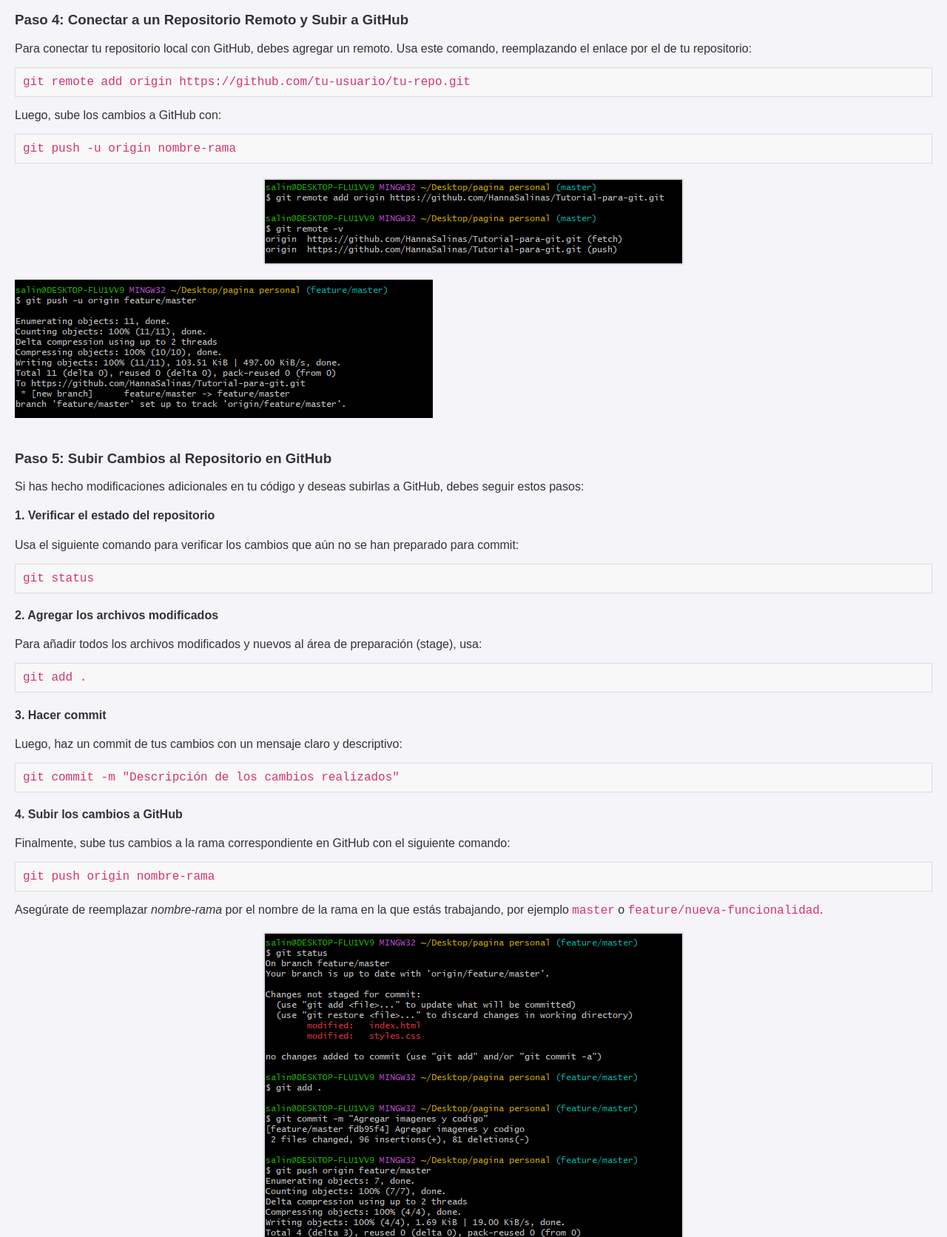
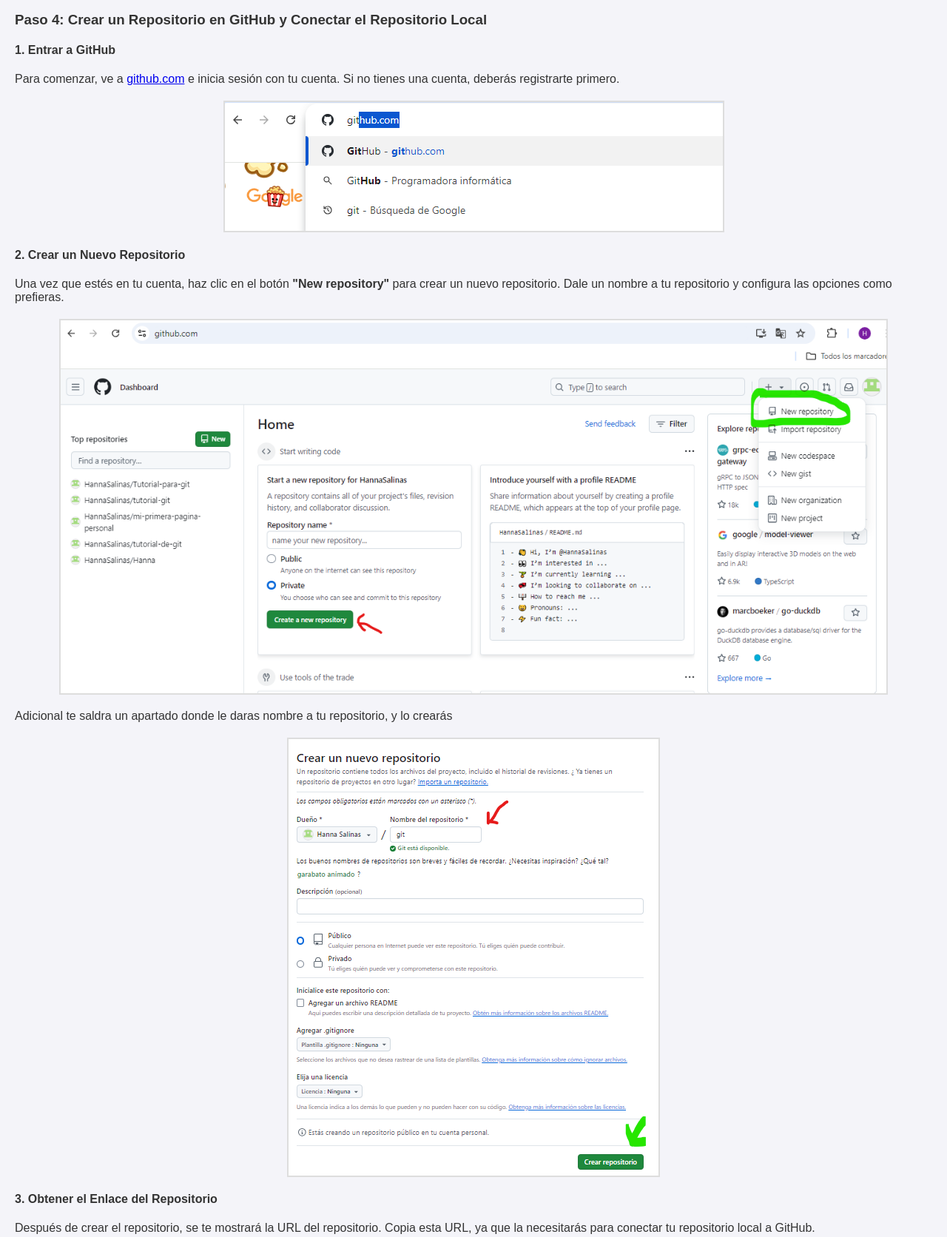
Before and after one commit to HannaSalinas/Tutorial-para-git, a plain HTML site: page index.html in a window 1280 px wide. Shown: the part 1860-3532 px from the top of the page at 74% size. Drawn offline with Linux system fonts and the light colour scheme.

Commit message:
Adiciono tutorial y capturas de pantalla

```diff
--- a/index.html
+++ b/index.html
@@ -77,9 +77,32 @@
                 <img src="capturas/hacer commit.png" alt="Hacer commits" class="tutorial-img">
             </article>
 
-            <!-- Paso 4: Subir el repositorio a GitHub -->
+            <!-- Paso 4: Crear un repositorio en GitHub -->
             <article>
-                <h3>Paso 4: Conectar a un Repositorio Remoto y Subir a GitHub</h3>
+                <h3>Paso 4: Crear un Repositorio en GitHub y Conectar el Repositorio Local</h3>
+
+                <!-- Subpaso 1: Entrar a GitHub -->
+                <h4>1. Entrar a GitHub</h4>
+                <p>Para comenzar, ve a <a href="https://github.com" target="_blank">github.com</a> e inicia sesión con tu cuenta. Si no tienes una cuenta, deberás registrarte primero.</p>
+                <img src="capturas/entrar a git.png" alt="Entrar a GitHub" class="tutorial-img">
+
+                <!-- Subpaso 2: Crear un nuevo repositorio -->
+                <h4>2. Crear un Nuevo Repositorio</h4>
+                <p>Una vez que estés en tu cuenta, haz clic en el botón <strong>"New repository"</strong> para crear un nuevo repositorio. Dale un nombre a tu repositorio y configura las opciones como prefieras.</p>
+                <img src="capturas/crear repositorio.png" alt="Crear un nuevo repositorio en GitHub" class="tutorial-img">
+                <p>Adicional te saldra un apartado donde le daras nombre a tu repositorio, y lo crearás</p>
+                <img src="capturas/crear repositorio1.png" alt="crear repositorio" class="tutorial-img">
+
+                <!-- Subpaso 3: Obtener el enlace del repositorio -->
+                <h4>3. Obtener el Enlace del Repositorio</h4>
+                <p>Después de crear el repositorio, se te mostrará la URL del repositorio. Copia esta URL, ya que la necesitarás para conectar tu repositorio local a GitHub.</p>
+                <img src="capturas/tomar link.png" alt="Obtener el enlace del repositorio en GitHub" class="tutorial-img">
+            </article>
+
+
+            <!-- Paso 5: Subir el repositorio a GitHub -->
+            <article>
+                <h3>Paso 5: Conectar a un Repositorio Remoto y Subir a GitHub</h3>
                 <p>Para conectar tu repositorio local con GitHub, debes agregar un remoto. Usa este comando, reemplazando el enlace por el de tu repositorio:</p>
                 <pre><code>git remote add origin https://github.com/tu-usuario/tu-repo.git</code></pre>
                 <p>Luego, sube los cambios a GitHub con:</p>
@@ -87,12 +110,12 @@
                 <pre><code>git push -u origin nombre-rama</code></pre>
                 <!-- Aquí puedes agregar una captura de pantalla -->
                 <img src="capturas/conectar repositorio.png" alt="conectar repositorio a GitHub" class="tutorial-img">
-                <img src="capturas/subir git.png" alt="subir repositorio">
+                <img src="capturas/subir git.png" alt="subir repositorio" class="tutorial-img">
             </article>
 
-            <!-- Nuevo: Paso 5: Subir cambios al repositorio de GitHub -->
+            <!-- Nuevo: Paso 6: Subir cambios al repositorio de GitHub -->
             <article>
-                <h3>Paso 5: Subir Cambios al Repositorio en GitHub</h3>
+                <h3>Paso 6: Subir Cambios al Repositorio en GitHub</h3>
                 <p>Si has hecho modificaciones adicionales en tu código y deseas subirlas a GitHub, debes seguir estos pasos:</p>
 
                 <h4>1. Verificar el estado del repositorio</h4>
```
Also changed, not shown: capturas/crear repositorio.png (added), capturas/crear repositorio1.png (added), capturas/entrar a git.png (added), capturas/tomar link.png (added).
